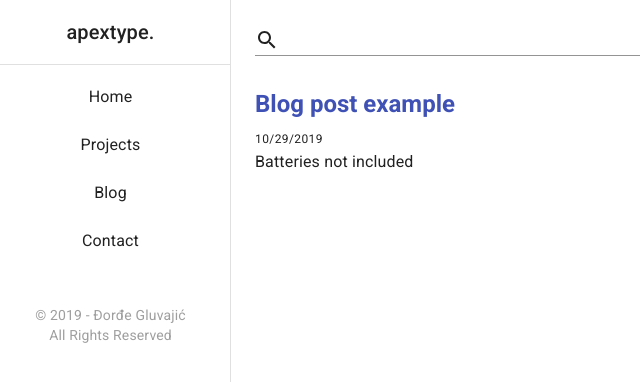
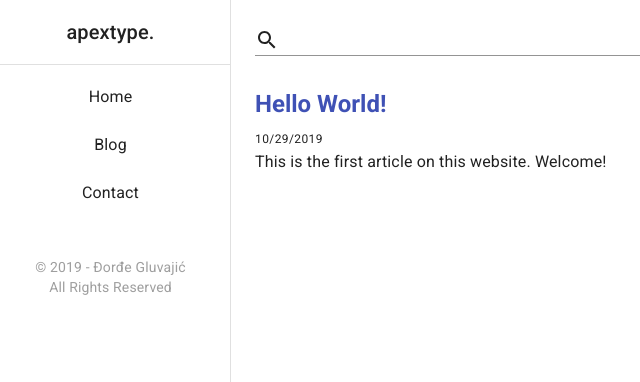
Before and after one commit to crn1/apextype-frontend, a React (Create React App) app: page /blog in a window 1280 px wide. Shown: the top 382 px of the page, without its empty margins (9-649 px from the left). Built offline with nearby package versions, Linux system fonts and the light colour scheme.

Commit message:
Removed Projects page

```diff
--- a/src/App.js
+++ b/src/App.js
@@ -10,11 +10,11 @@ import Projects from './Projects';
 
 import NotFound from './404.js';
 
-const FishArticle = () => (
+const HelloWorld = () => (
 	<Article
-		title='moze'
-		content={'josvisemoze'}
-		date='da'
+		title='Hello World!'
+		content={'Hello. Welcome to apextype!'}
+		date='10/29/2019'
 	/>
 );
 
@@ -27,7 +27,7 @@ const App = () => (
 				<Route path='/contact' component={Contact} />
 				<Route path='/projects' component={Projects} />
 
-				<Route path='/idea' component={FishArticle} />
+				<Route path='/hello' component={HelloWorld} />
 				<Route component={NotFound} />
 			</Switch>
 		</Wrapper>
--- a/src/Article.js
+++ b/src/Article.js
@@ -39,15 +39,6 @@ const useStyles = makeStyles(theme => ({
 	},
 
 }));
-
-const Articles = [
-	{
-		title: 'MOZE',
-		date: 'nemo',
-		content: 'IDEMO BRE',
-		slug: 'blog-post-example',
-	}
-];
 
 const Article = (props) => {
 
--- a/src/Blog.js
+++ b/src/Blog.js
@@ -32,9 +32,9 @@ const Blog = (props) => {
 	const [data, setData] = useState([
 		{
 			date: '10/29/2019',
-			description: 'Batteries not included',
-			slug: 'blog-post-example',
-			title: 'Blog post example'
+			description: 'This is the first article on this website. Welcome!',
+			slug: 'hello',
+			title: 'Hello World!'
 		}
 	]);
 
--- a/src/Contact.js
+++ b/src/Contact.js
@@ -2,6 +2,7 @@ import React from 'react';
 import Typography from '@material-ui/core/Typography';
 import Grid from '@material-ui/core/Grid';
 import Fade from '@material-ui/core/Fade';
+import Link from '@material-ui/core/Link';
 import { makeStyles } from '@material-ui/core/styles';
 
 const useStyles = makeStyles(theme => ({
@@ -27,17 +28,12 @@ const Home = () => {
 			<Grid container spacing={4} className={classes.flex}>
 				<Grid item xs={12}>
 					<Typography className={classes.flexGrow} variant='h3' align='center'>
-						Say "Hello" to me.
+						Say Hello.
 					</Typography>
 				</Grid>
 				<Grid item xs={12}>
 					<Typography className={classes.flexGrow} variant='h5' align='center'>
-						If you have any questions, buisness proposals or if you just want to say 'Hi' feel free to contact me on:
-					</Typography>
-				</Grid>
-				<Grid item xs={12}>
-					<Typography className={classes.flexGrow} variant='h5' align='center'>
-					LinkedIn • GitHub • E-mail
+						You can contact me via <Link href='mailto: gluvajic@aol.com'>email</Link> or my <Link href='https://github.com/crn1'>GitHub</Link> page.
 					</Typography>
 				</Grid>
 			</Grid>
--- a/src/SideDrawer.js
+++ b/src/SideDrawer.js
@@ -58,11 +58,6 @@ const ResponsiveDrawer = (props) => {
 				>
 					<ListItemText align='center' primary={'Home'} />
 				</ListItem>
-				<ListItem button key={'drawer-projects'}
-						onClick={ () => goTo('/projects') }
-				>
-					<ListItemText align='center' primary={'Projects'} />
-				</ListItem>
 				<ListItem button key={'drawer-articles'}
 						onClick={ () => goTo('/blog') }
 				>
```
